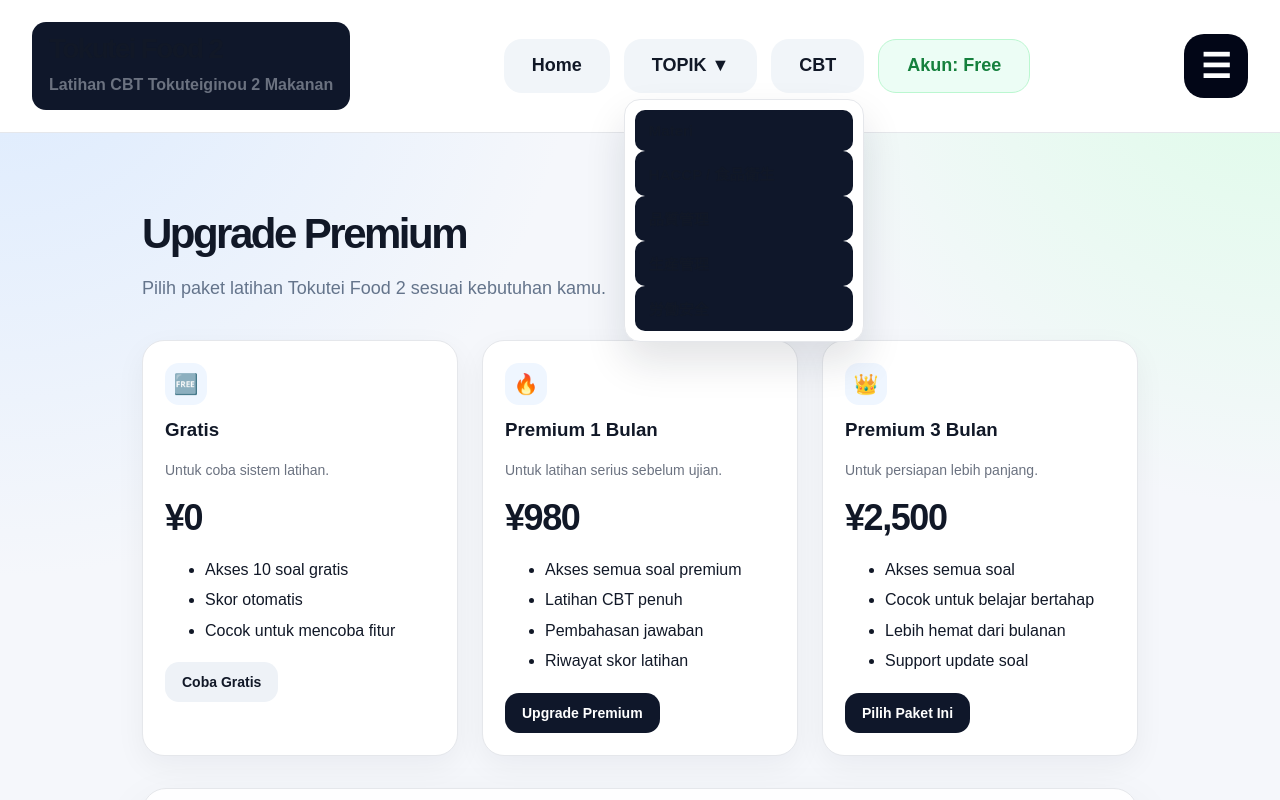
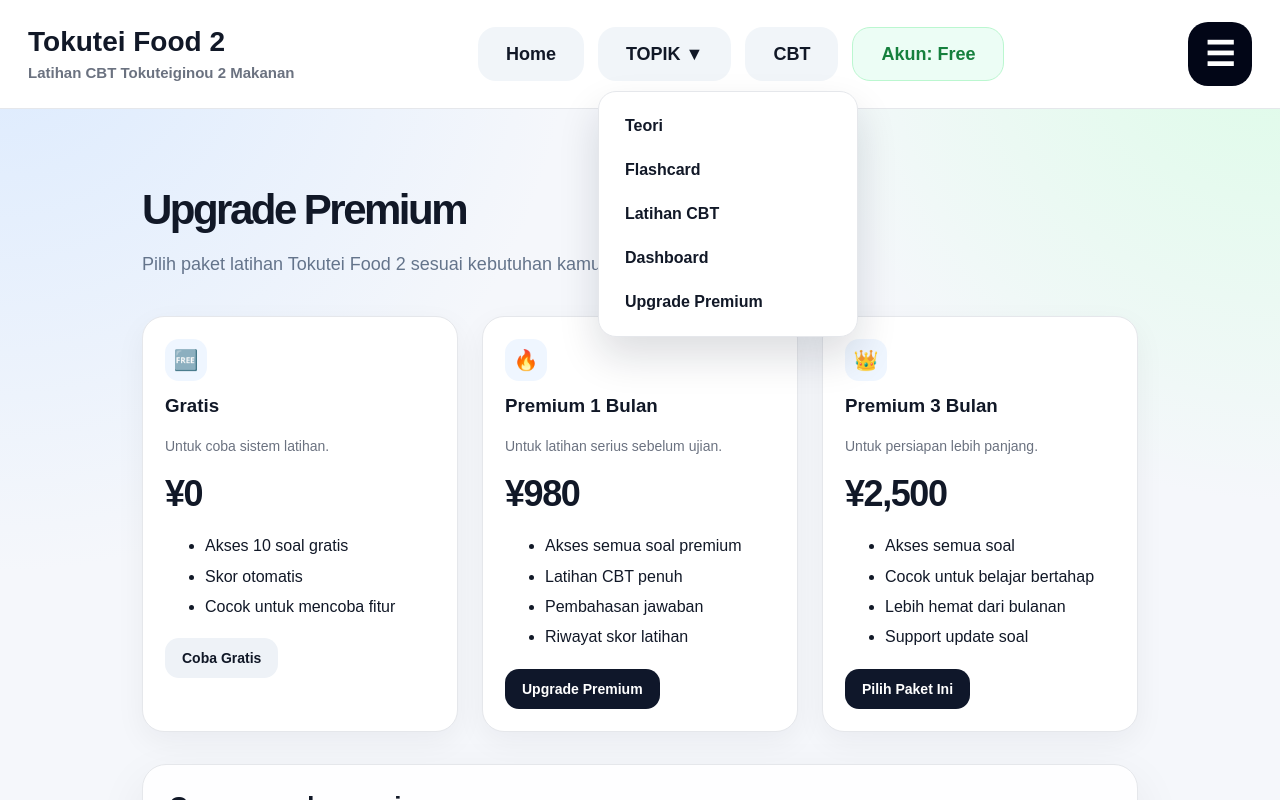
Before and after one commit to shanzofficial20/tokutei-food-2, a Next.js app: page / in a window 1280 px wide. Both pictures are taken after a click on the button "TOPIK ▼". Shown: the top 800 px of the page. Built offline with nearby package versions, Linux system fonts and the light colour scheme.

Commit message:
Fix header logo text display

```diff
--- a/app/components/Header.js
+++ b/app/components/Header.js
@@ -7,7 +7,6 @@ import { createBrowserSupabase } from "@/lib/supabase-browser";
 export default function Header() {
   const supabase = useMemo(() => createBrowserSupabase(), []);
 
-  const [session, setSession] = useState(null);
   const [profile, setProfile] = useState(null);
   const [loading, setLoading] = useState(true);
   const [menuOpen, setMenuOpen] = useState(false);
@@ -17,39 +16,28 @@ export default function Header() {
     try {
       setLoading(true);
 
-      const { data: sessionData, error: sessionError } =
-        await supabase.auth.getSession();
+      const {
+        data: { session },
+      } = await supabase.auth.getSession();
 
-      if (sessionError) {
-        console.error("SESSION ERROR:", sessionError);
-        setSession(null);
+      if (!session?.user?.id) {
         setProfile(null);
         return;
       }
 
-      const currentSession = sessionData?.session || null;
-      setSession(currentSession);
+      const { data, error } = await supabase
+        .from("profiles")
+        .select("id, email, is_paid, plan")
+        .eq("id", session.user.id)
+        .maybeSingle();
 
-      if (!currentSession?.user?.id) {
+      if (error) {
+        console.error("PROFILE ERROR:", error);
         setProfile(null);
         return;
       }
 
-      const userId = currentSession.user.id;
-
-      const { data: profileData, error: profileError } = await supabase
-        .from("profiles")
-        .select("id, email, is_paid, plan, paid_at, payment_id")
-        .eq("id", userId)
-        .maybeSingle();
-
-      if (profileError) {
-        console.error("PROFILE ERROR:", profileError);
-        setProfile(null);
-        return;
-      }
-
-      setProfile(profileData);
+      setProfile(data);
     } catch (error) {
       console.error("LOAD USER ERROR:", error);
       setProfile(null);
@@ -67,28 +55,8 @@ export default function Header() {
       loadUser();
     });
 
-    const refreshInterval = setInterval(() => {
-      loadUser();
-    }, 5000);
-
-    const handleFocus = () => {
-      loadUser();
-    };
-
-    const handleVisibility = () => {
-      if (!document.hidden) {
-        loadUser();
-      }
-    };
-
-    window.addEventListener("focus", handleFocus);
-    document.addEventListener("visibilitychange", handleVisibility);
-
     return () => {
       subscription.unsubscribe();
-      clearInterval(refreshInterval);
-      window.removeEventListener("focus", handleFocus);
-      document.removeEventListener("visibilitychange", handleVisibility);
     };
   }, [loadUser, supabase]);
 
@@ -97,24 +65,24 @@ export default function Header() {
     profile?.plan === "premium" ||
     profile?.plan === "Premium";
 
-  const accountText = loading ? "Mengecek..." : isPremium ? "Premium" : "Free";
+  const accountText = loading ? "Loading..." : isPremium ? "Premium" : "Free";
 
   return (
     <header
       style={{
         width: "100%",
-        backgroundColor: "white",
-        borderBottom: "1px solid #e5e7eb",
+        backgroundColor: "rgb(255, 255, 255)",
+        borderBottom: "1px solid rgb(229, 231, 235)",
         position: "sticky",
         top: 0,
-        zIndex: 50,
+        zIndex: 100,
       }}
     >
       <div
         style={{
           maxWidth: "1280px",
           margin: "0 auto",
-          padding: "22px 32px",
+          padding: "22px 28px",
           display: "flex",
           alignItems: "center",
           justifyContent: "space-between",
@@ -124,31 +92,43 @@ export default function Header() {
         <Link
   href="/"
   style={{
+    display: "block",
     textDecoration: "none",
-            color: "#111827",
+    backgroundColor: "white",
+    color: "rgb(17, 24, 39)",
+    padding: "0",
+    borderRadius: "0",
   }}
 >
-          <div>
-            <h1
+  <div
+    style={{
+      backgroundColor: "white",
+      color: "rgb(17, 24, 39)",
+    }}
+  >
+    <div
       style={{
         fontSize: "28px",
         fontWeight: "900",
-                margin: 0,
-                lineHeight: 1.1,
+        color: "rgb(17, 24, 39)",
+        lineHeight: "1.1",
+        display: "block",
       }}
     >
       Tokutei Food 2
-            </h1>
-            <p
+    </div>
+
+    <div
       style={{
-                margin: "6px 0 0",
-                color: "#6b7280",
-                fontSize: "16px",
+        marginTop: "6px",
+        fontSize: "15px",
         fontWeight: "700",
+        color: "rgb(107, 114, 128)",
+        display: "block",
       }}
     >
       Latihan CBT Tokuteiginou 2 Makanan
-            </p>
+    </div>
   </div>
 </Link>
 
@@ -159,7 +139,7 @@ export default function Header() {
             gap: "14px",
           }}
         >
-          <Link href="/" style={navButtonStyle}>
+          <Link href="/" style={navButton}>
             Home
           </Link>
 
@@ -167,7 +147,7 @@ export default function Header() {
             <button
               type="button"
               onClick={() => setTopicOpen(!topicOpen)}
-              style={navButtonStyle}
+              style={navButton}
             >
               TOPIK ▼
             </button>
@@ -176,47 +156,55 @@ export default function Header() {
               <div
                 style={{
                   position: "absolute",
-                  top: "60px",
+                  top: "64px",
                   left: 0,
-                  minWidth: "240px",
-                  backgroundColor: "white",
-                  border: "1px solid #e5e7eb",
-                  borderRadius: "16px",
-                  boxShadow: "0 20px 40px rgba(15, 23, 42, 0.12)",
-                  padding: "10px",
-                  zIndex: 100,
+                  width: "260px",
+                  padding: "12px",
+                  backgroundColor: "rgb(255, 255, 255)",
+                  border: "1px solid rgb(229, 231, 235)",
+                  borderRadius: "18px",
+                  boxShadow: "0 20px 40px rgba(15, 23, 42, 0.14)",
+                  zIndex: 999,
                 }}
               >
-                <Link href="/#materi" style={dropdownItemStyle}>
-                  Materi
+                <Link href="/teori" style={dropdownItem}>
+                  Teori
                 </Link>
-                <Link href="/#haccp" style={dropdownItemStyle}>
-                  HACCP / 食品衛生
+
+                <Link href="/flashcard" style={dropdownItem}>
+                  Flashcard
                 </Link>
-                <Link href="/#quality" style={dropdownItemStyle}>
-                  品質管理
+
+                <Link href="/cbt" style={dropdownItem}>
+                  Latihan CBT
                 </Link>
-                <Link href="/#production" style={dropdownItemStyle}>
-                  生産管理
+
+                <Link href="/dashboard" style={dropdownItem}>
+                  Dashboard
                 </Link>
-                <Link href="/#safety" style={dropdownItemStyle}>
-                  労働安全
+
+                <Link href="/upgrade" style={dropdownItem}>
+                  Upgrade Premium
                 </Link>
               </div>
             )}
           </div>
 
-          <Link href="/cbt" style={navButtonStyle}>
+          <Link href="/cbt" style={navButton}>
             CBT
           </Link>
 
           <Link
-            href={isPremium ? "/cbt" : "/upgrade"}
+            href={isPremium ? "/dashboard" : "/upgrade"}
             style={{
-              ...accountBadgeStyle,
-              backgroundColor: isPremium ? "#dcfce7" : "#ecfdf5",
-              borderColor: isPremium ? "#86efac" : "#bbf7d0",
-              color: isPremium ? "#166534" : "#15803d",
+              ...premiumBadge,
+              backgroundColor: isPremium
+                ? "rgb(220, 252, 231)"
+                : "rgb(236, 253, 245)",
+              borderColor: isPremium
+                ? "rgb(134, 239, 172)"
+                : "rgb(187, 247, 208)",
+              color: isPremium ? "rgb(22, 101, 52)" : "rgb(21, 128, 61)",
             }}
           >
             Akun: {accountText}
@@ -231,14 +219,15 @@ export default function Header() {
             height: "64px",
             borderRadius: "20px",
             border: "none",
-            backgroundColor: "#020617",
-            color: "white",
+            backgroundColor: "rgb(2, 6, 23)",
+            color: "rgb(255, 255, 255)",
             fontSize: "34px",
             fontWeight: "900",
             cursor: "pointer",
             display: "flex",
             alignItems: "center",
             justifyContent: "center",
+            lineHeight: 1,
           }}
         >
           ☰
@@ -250,36 +239,53 @@ export default function Header() {
           style={{
             maxWidth: "1280px",
             margin: "0 auto",
-            padding: "0 32px 22px",
+            padding: "0 28px 24px",
           }}
         >
           <div
             style={{
-              backgroundColor: "#f8fafc",
-              border: "1px solid #e5e7eb",
+              backgroundColor: "rgb(248, 250, 252)",
+              border: "1px solid rgb(229, 231, 235)",
               borderRadius: "18px",
-              padding: "16px",
+              padding: "14px",
               display: "grid",
               gap: "10px",
             }}
           >
-            <Link href="/" style={mobileMenuItemStyle}>
+            <Link href="/" style={mobileItem}>
               Home
             </Link>
-            <Link href="/upgrade" style={mobileMenuItemStyle}>
+
+            <Link href="/teori" style={mobileItem}>
+              Teori
+            </Link>
+
+            <Link href="/flashcard" style={mobileItem}>
+              Flashcard
+            </Link>
+
+            <Link href="/cbt" style={mobileItem}>
+              CBT
+            </Link>
+
+            <Link href="/upgrade" style={mobileItem}>
               Upgrade Premium
             </Link>
-            <Link href="/payment" style={mobileMenuItemStyle}>
-              Pembayaran
+
+            <Link href="/payment" style={mobileItem}>
+              Payment
             </Link>
-            <Link href="/cbt" style={mobileMenuItemStyle}>
-              CBT
-            </Link>
+
             <div
               style={{
-                ...mobileMenuItemStyle,
-                backgroundColor: isPremium ? "#dcfce7" : "#fef3c7",
-                color: isPremium ? "#166534" : "#92400e",
+                padding: "14px 16px",
+                borderRadius: "12px",
+                backgroundColor: isPremium
+                  ? "rgb(220, 252, 231)"
+                  : "rgb(254, 243, 199)",
+                color: isPremium ? "rgb(22, 101, 52)" : "rgb(146, 64, 14)",
+                fontSize: "16px",
+                fontWeight: "900",
               }}
             >
               Status Akun: {accountText}
@@ -291,15 +297,15 @@ export default function Header() {
   );
 }
 
-const navButtonStyle = {
+const navButton = {
   display: "inline-flex",
   alignItems: "center",
   justifyContent: "center",
   minHeight: "54px",
   padding: "0 28px",
   borderRadius: "18px",
-  backgroundColor: "#f1f5f9",
-  color: "#111827",
+  backgroundColor: "rgb(241, 245, 249)",
+  color: "rgb(17, 24, 39)",
   textDecoration: "none",
   fontSize: "18px",
   fontWeight: "900",
@@ -307,7 +313,7 @@ const navButtonStyle = {
   cursor: "pointer",
 };
 
-const accountBadgeStyle = {
+const premiumBadge = {
   display: "inline-flex",
   alignItems: "center",
   justifyContent: "center",
@@ -320,23 +326,24 @@ const accountBadgeStyle = {
   border: "1px solid",
 };
 
-const dropdownItemStyle = {
+const dropdownItem = {
   display: "block",
-  padding: "12px 14px",
-  borderRadius: "10px",
-  color: "#111827",
-  textDecoration: "none",
-  fontSize: "15px",
-  fontWeight: "700",
-};
-
-const mobileMenuItemStyle = {
-  display: "block",
-  padding: "14px 16px",
+  padding: "13px 14px",
   borderRadius: "12px",
-  backgroundColor: "white",
-  color: "#111827",
+  color: "rgb(17, 24, 39)",
+  backgroundColor: "rgb(255, 255, 255)",
   textDecoration: "none",
   fontSize: "16px",
   fontWeight: "800",
 };
+
+const mobileItem = {
+  display: "block",
+  padding: "14px 16px",
+  borderRadius: "12px",
+  backgroundColor: "rgb(255, 255, 255)",
+  color: "rgb(17, 24, 39)",
+  textDecoration: "none",
+  fontSize: "16px",
+  fontWeight: "800",
+};
```
Lines whose indentation alone changed are shown as unchanged.
